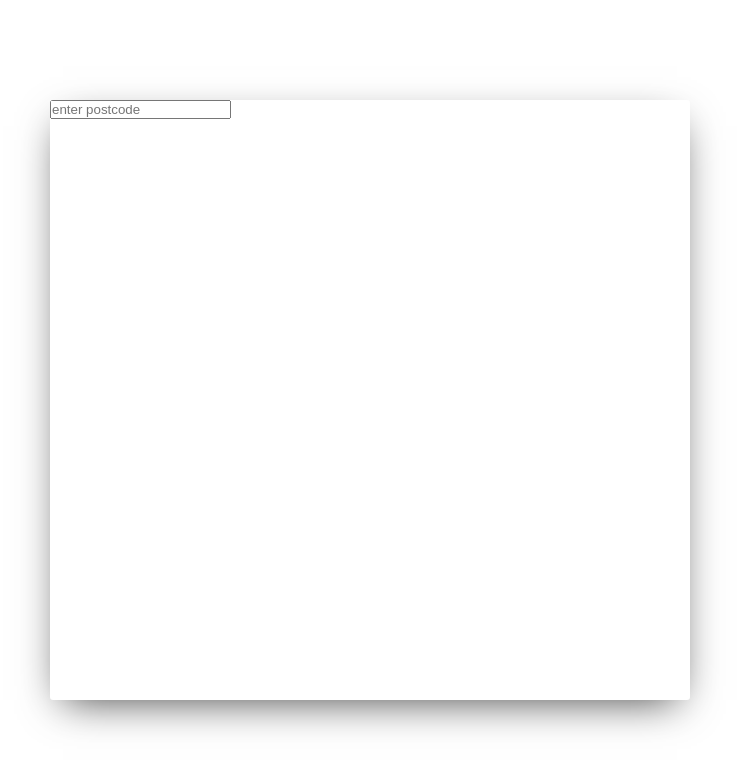
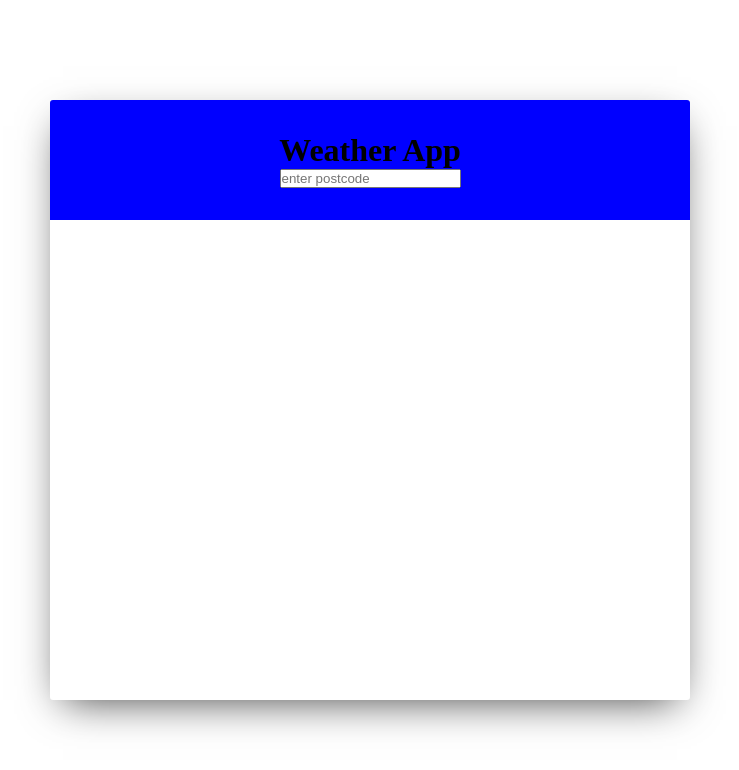
Before and after one commit to leonfiasco/Miliion-ads, a React (Create React App) app: page / in a window 1280 px wide. Shown: the top 770 px of the page, without its empty margins (270-1009 px from the left). Built offline with nearby package versions, Linux system fonts and the light colour scheme.

Commit message:
added dotenv

```diff
--- a/package.json
+++ b/package.json
@@ -7,6 +7,7 @@
     "@testing-library/react": "^11.1.0",
     "@testing-library/user-event": "^12.1.10",
     "axios": "^0.21.0",
+    "dotenv": "^8.2.0",
     "react": "^17.0.1",
     "react-dom": "^17.0.1",
     "react-scripts": "4.0.0",
--- a/src/App.css
+++ b/src/App.css
@@ -17,6 +17,13 @@
   background-color: #233C64;
 }
 
+.header {
+  text-align: center;
+  border: transparent;
+  background-color: blue;
+  padding: 2rem 3rem;
+}
+
 
 .main {
   height: 75vh;
--- /dev/null
+++ b/src/components/Header.js
@@ -0,0 +1,29 @@
+import React, { useState } from 'react';
+import axios from 'axios'
+
+import SearchArea from './SearchArea';
+
+const api_key = process.env.WEATHER_APP;
+
+const Header = () => {
+    const [inputText, setInputText] = useState('')
+
+    const requestApi = (e) => {
+        e.preventDefault();
+        axios(`https://api.openweathermap.org/data/2.5/weather?zip=${inputText},gb&units=metric&appid=${api_key}`)
+        .then(data => console.log(data.data))
+    }
+
+    const handleChange = e => {
+        const inputText = e.target.value;
+        setInputText(inputText)
+    }
+    return (
+        <div className='header'>
+            <h1 className='header-title'>Weather App</h1>
+            <SearchArea requestApi={requestApi} handleChange={handleChange} />
+        </div>
+    )
+}
+
+export default Header
--- a/src/components/Main.js
+++ b/src/components/Main.js
@@ -1,30 +1,17 @@
 import React, {useState} from 'react';
-import axios from 'axios'
 
-import SearchArea from './SearchArea';
+import Header from './Header';
 
 
 
-const api_key = '5f230121f2f8c4e0e15027253023a8ae';
+
 
 
 const Main = () => {
-    const [inputText, setInputText] = useState('')
-
-    const requestApi = (e) => {
-        e.preventDefault();
-        axios(`https://api.openweathermap.org/data/2.5/weather?zip=${inputText},gb&units=metric&appid=${api_key}`)
-        .then(data => console.log(data))
-    }
-
-    const handleChange = e => {
-        const inputText = e.target.value;
-        setInputText(inputText)
-    }
 
     return (
         <div className="main">
-            <SearchArea requestApi={requestApi} handleChange={handleChange} />
+            <Header />
         </div>
     )
 }
```
Also changed, not shown: 2 other files (tests, documents, lock files or other folders).
